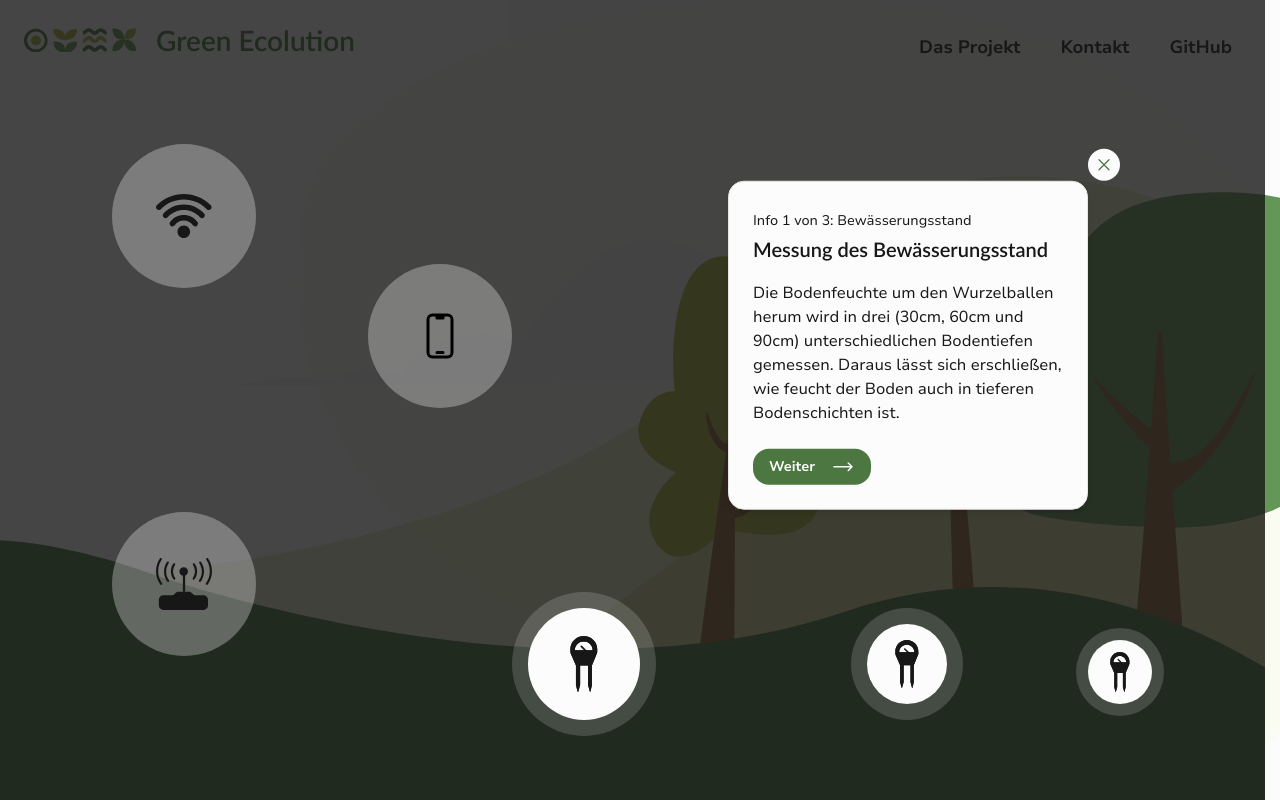
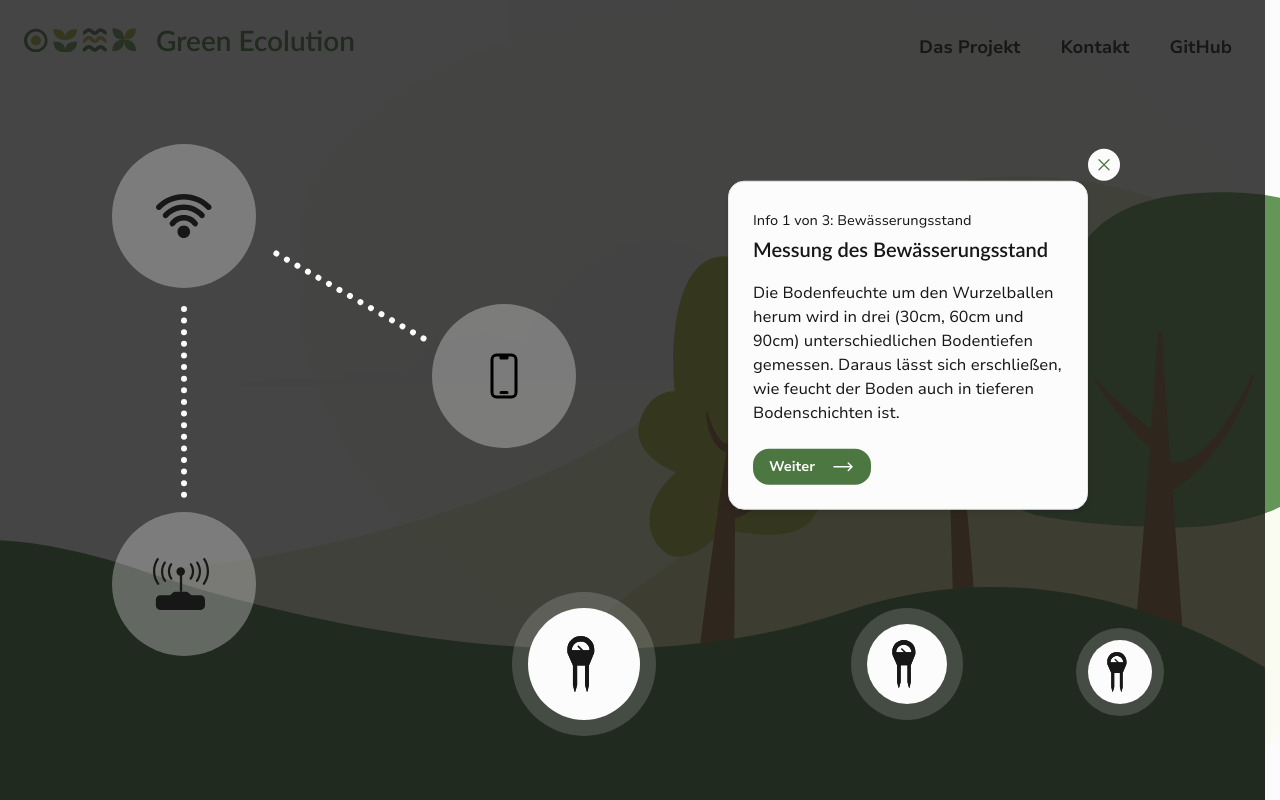
Before and after one commit to green-ecolution/project-website, a React (Vite) app: page / in a window 1280 px wide. Both pictures are taken after a click on the button "Nach unten wischen". Shown: the top 800 px of the page. Built offline with nearby package versions, Linux system fonts and the light colour scheme.

Commit message:
fix: add lines to overlay (wip)

```diff
--- a/src/tsx/components/homepage/HomepageHero.tsx
+++ b/src/tsx/components/homepage/HomepageHero.tsx
@@ -37,7 +37,7 @@ function HompageHero() {
                             Consequat occaecat adipisicing culpa.
                         </p>
                         <button
-                            className="hidden items-center justify-center gap-x-4 rounded-2xl w-max font-semibold px-5 py-2 group bg-green-dark-900 transition-color ease-in-out duration-300 text-white hover:bg-green-light-900 hover:border-green-light-900 lg:flex"
+                            className="hidden items-center justify-center gap-x-4 rounded-2xl w-max font-semibold px-5 py-2 group bg-green-dark-900 transition-color ease-in-out duration-300 text-white hover:bg-green-light-900 hover:border-green-light-900 xl:flex"
                             onClick={handleButtonClick}
                         >
                             Nach unten wischen
--- a/src/tsx/components/homepage/HomepageIcons.tsx
+++ b/src/tsx/components/homepage/HomepageIcons.tsx
@@ -3,13 +3,13 @@ interface HomepageIconsProps {
 }
 
 const HomepageIcons: React.FC<HomepageIconsProps> = ({ index }) => {
-    const generalClasses = "absolute rounded-full flex items-center justify-center before:bg-white/30 before:absolute before:-z-10 before:rounded-full";
+    const generalClasses = "absolute rounded-full flex items-center justify-center before:bg-white/30 before:absolute before:-z-10 before:rounded-full after:border-l-[6px] after:border-l-white after:border-dotted ";
 
     return (
         <div>
             <figure
                 aria-hidden="true"
-                className={`top-[20%] left-[10%] w-28 h-28  before:w-36 before:h-36
+                className={`top-[20%] left-[10%] w-28 h-28 before:w-36 before:h-36 after:absolute after:top-[130%] after:w-1 after:h-[calc(80vh-28rem)]
                     ${generalClasses}
                     ${index == 1 ? 'bg-white before:animate-pulse' : ''}`}
             >
@@ -20,7 +20,7 @@ const HomepageIcons: React.FC<HomepageIconsProps> = ({ index }) => {
 
             <figure
                 aria-hidden="true"
-                className={`top-[35%] left-[30%] w-28 h-28 before:w-36 before:h-36
+                className={`top-[calc(20%+10rem)] left-[calc(10%+20rem)] w-28 h-28 before:w-36 before:h-36 after:absolute after:w-1 after:h-44 after:-rotate-[60deg] after:-top-full after:-left-[90%]
                     ${generalClasses}
                     ${index == 1 || index == 2 ? 'bg-white before:animate-pulse' : ''}`}
             >
--- a/src/tsx/components/homepage/HomepageOverlay.tsx
+++ b/src/tsx/components/homepage/HomepageOverlay.tsx
@@ -43,16 +43,15 @@ const HomepageOverlay: React.FC<HomepageOverlayProps> = ({ onClose }) => {
                         <span className="text-sm">Info {currentPopupIndex + 1} von {popups.length}: {currentPopup.shortName}</span>
                         <h2 className="font-lato font-semibold text-xl mb-4">{currentPopup.label}</h2>
                         <p className="text-base">{currentPopup.description}</p>
-                        <div className="mt-6">
                         <button
-                                className="text-sm flex items-center justify-center gap-x-4 rounded-2xl w-max font-semibold px-4 py-1.5 group bg-green-dark-900 transition-color ease-in-out duration-300 text-white hover:bg-green-light-900 hover:border-green-light-900"
+                            className="mt-6 text-sm flex items-center justify-center gap-x-4 rounded-2xl w-max font-semibold px-4 py-1.5 group bg-green-dark-900 transition-color ease-in-out duration-300 text-white hover:bg-green-light-900 hover:border-green-light-900"
                             onClick={handleNextClick}
                         >
                             {currentPopupIndex < popups.length - 1 ? 'Weiter' : 'Schließen'}
                             <Arrow classes={`w-6 transition-all ease-in-out duration-300 ${currentPopupIndex < popups.length - 1 ? "group-hover:translate-x-0.5" : ""}`}/>
                         </button>
                     </div>
-                    </div>
+
                     <button
                         aria-label="Popup schließen"
                         onClick={onClose}
```
Lines whose indentation alone changed are shown as unchanged.
